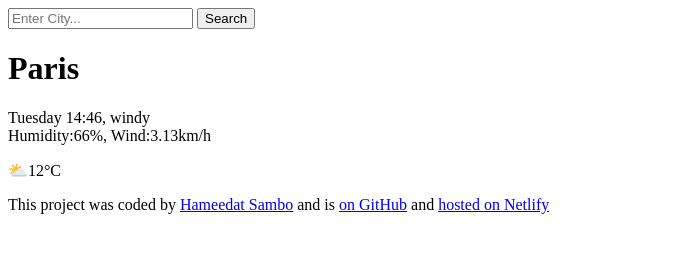
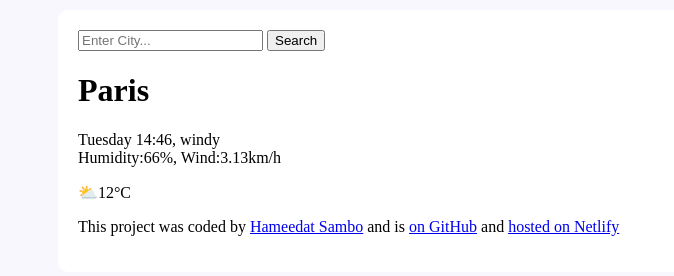
Before and after one commit to sambo-ham/Weather-me, a plain HTML site: page index.html in a window 1280 px wide. Shown: the whole page, without its empty margins (0-674 px from the left). Drawn offline with Linux system fonts and the light colour scheme.

Commit message:
added some css

```diff
--- a/index.html
+++ b/index.html
@@ -4,8 +4,10 @@
     <meta charset="UTF-8" />
     <meta name="viewport" content="width=device-width, initial-scale=1.0" />
     <title>Weather App</title>
+    <link rel="stylesheet" href="style.css" />
   </head>
   <body>
+    <div class="content">
       <header>
         <input type="search" name="" id="" placeholder="Enter City..." />
         <input type="submit" value="Search" />
@@ -35,5 +37,6 @@
           >
         </p>
       </footer>
+    </div>
   </body>
 </html>
--- /dev/null
+++ b/style.css
@@ -0,0 +1,10 @@
+body {
+  background-color: #f9f7fe;
+}
+
+.content {
+  background-color: white;
+  padding: 20px;
+  margin: 10px 50px 10px;
+  border-radius: 10px;
+}
```
Lines whose indentation alone changed are shown as unchanged.
